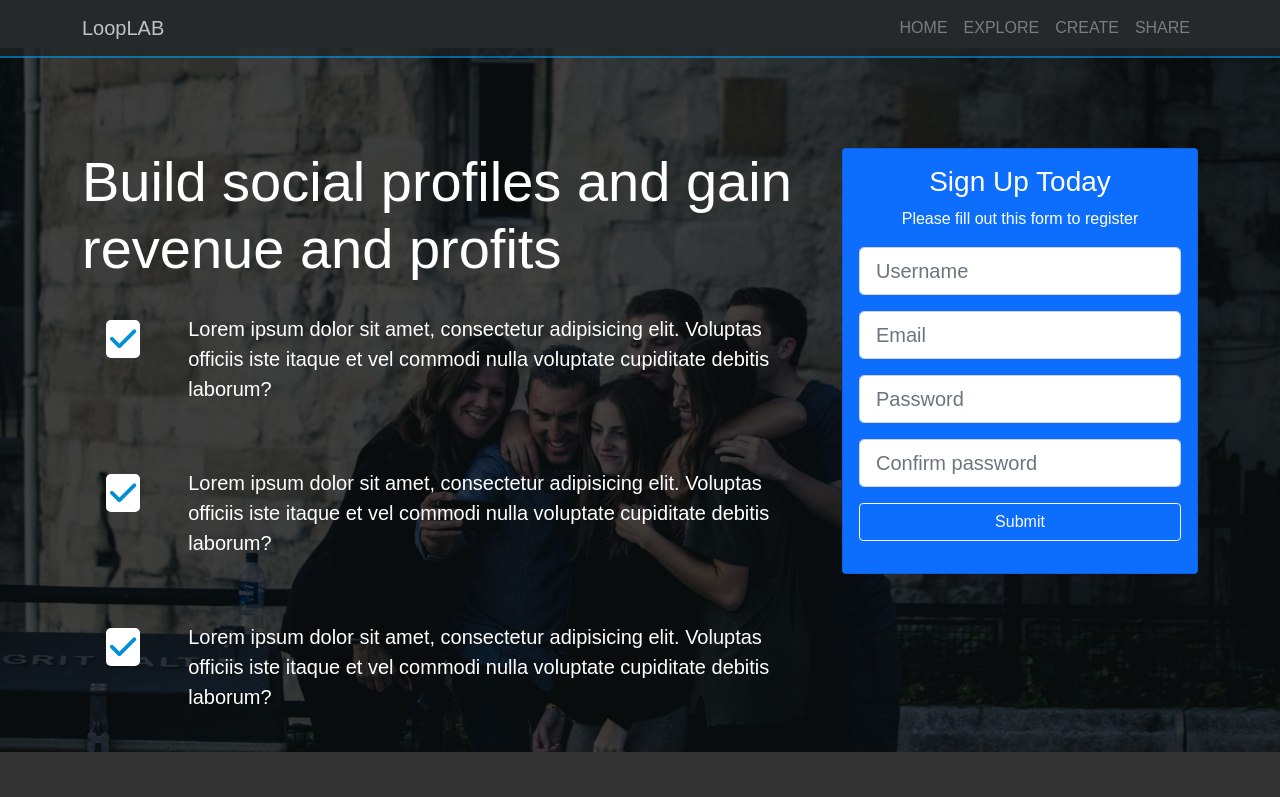
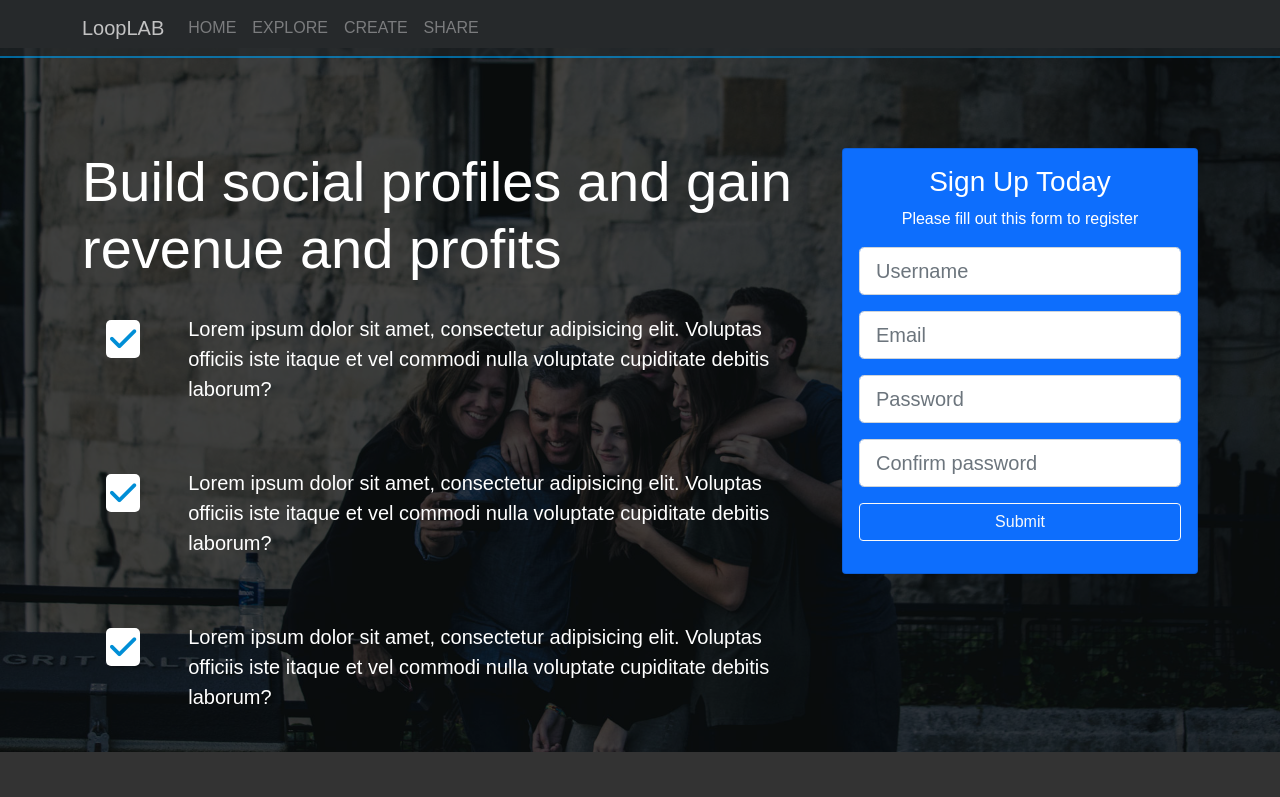
Before and after one commit to nadem14/Class-30, a plain HTML site: page index.html in a window 1280 px wide. Shown: the top 797 px of the page. Drawn offline with Linux system fonts and the light colour scheme.

Commit message:
Update index.html

```diff
--- a/index.html
+++ b/index.html
@@ -6,7 +6,7 @@
      <link rel="stylesheet" href="css/bootstrap.min.css">
     <script src="https://kit.fontawesome.com/4059bedfda.js" crossorigin="anonymous"></script>
 <link rel="stylesheet" href="css/style.css">
-    <title>LoopLap</title>
+    <title>LoopLab</title>
 </head>
 <body>
     <!--Navbar start-->
@@ -16,12 +16,14 @@
      <button class="navbar-toggler" type="button" data-bs-toggle="collapse" data-bs-target="#collapsibleNavbar">
       <span class="navbar-toggler-icon"></span>
     </button>
+     <div class="collapse navbar-collapse" id="collapsibleNavbar">
 <ul class="navbar-nav">
 <li class="nav-item"><a href="#home-section" class="nav-link">HOME</a></li>
 <li class="nav-item"><a href="#explore" class="nav-link">EXPLORE</a></li>
 <li class="nav-item"><a href="#create" class="nav-link">CREATE</a></li>
 <li class="nav-item"><a href="#share" class="nav-link">SHARE</a></li>
 </ul>
+     </div>
 </div>
 </nav>
 <!-- __Navbar_Close___ -->
```
